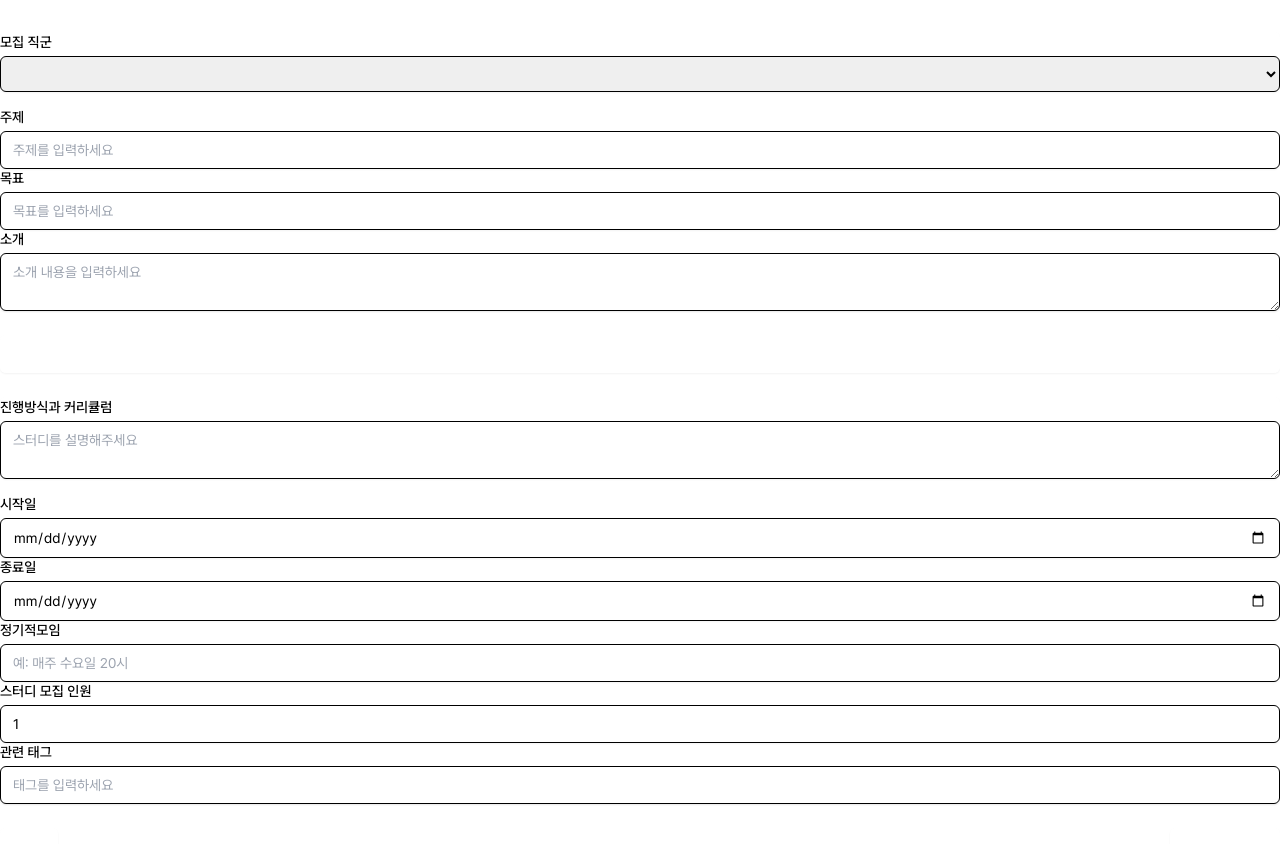
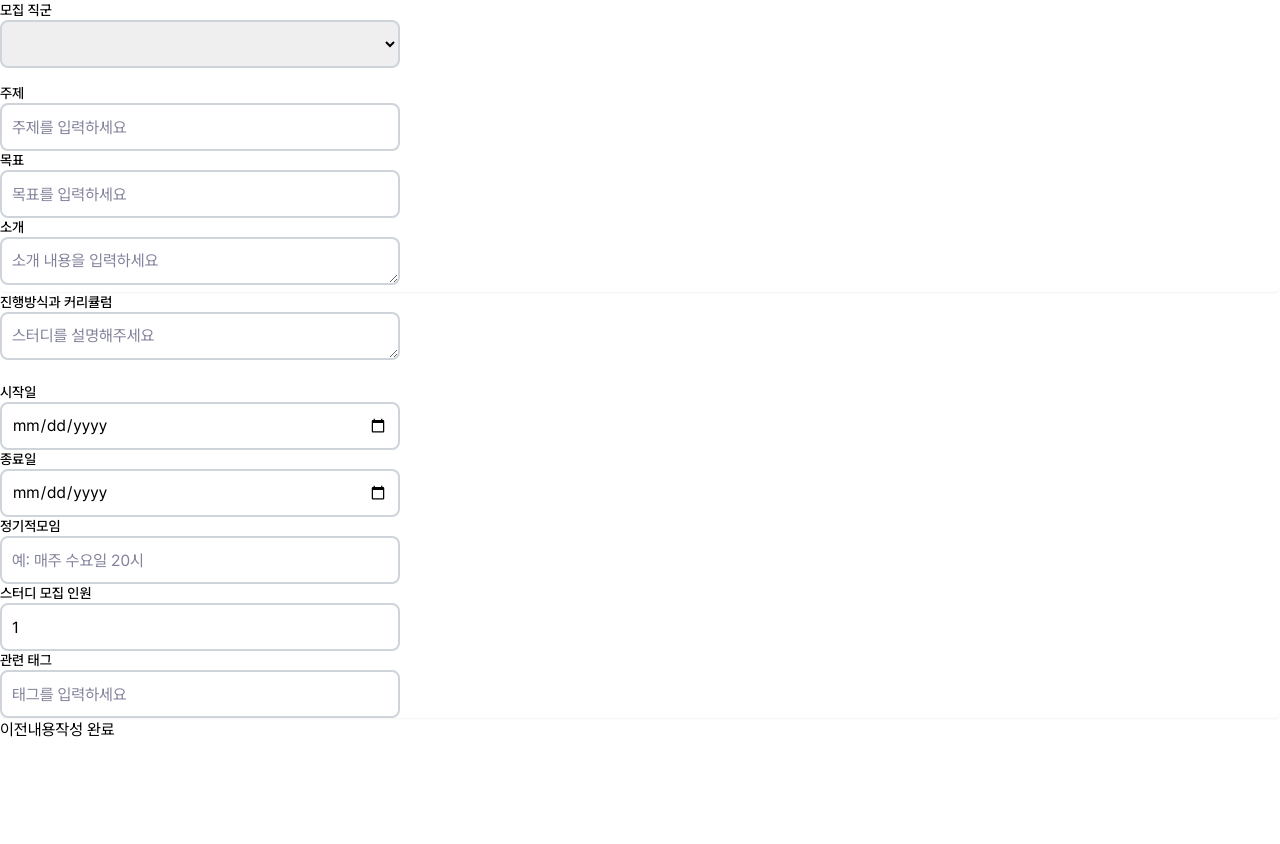
Before and after one commit to yoo-nji/Uandmy_Frontend, a Next.js app: page /createstudy in a window 1280 px wide. Shown: the top 844 px of the page. After the commit the page ends 800 px from the top, so only its background shows below. Built offline with nearby package versions, Linux system fonts and the light colour scheme.

Commit message:
[🎨style]: createstudy 페이지 스타일링 수정

```diff
--- a/src/app/createstudy/page.tsx
+++ b/src/app/createstudy/page.tsx
@@ -1,60 +1,46 @@
+'use client';
+
+import { Input } from '@/components/common/Input';
+
 const CreateStudyPage = () => {
   return (
     <div>
-      <form className="mt-8 space-y-6">
-        <>
+      <form>
         <div className="rounded-md shadow-sm -space-y-px">
           <div className="mb-4">
             <label className="block text-sm font-medium text-gray-700">
               모집 직군
             </label>
-              <select className="mt-1 block w-full px-3 py-2 border border-gray-300 rounded-md shadow-sm focus:outline-none focus:ring-indigo-500 focus:border-indigo-500 sm:text-sm">
+            <select className="w-[25rem] h-[3rem] border-solid border-2 border-[#CED4DA] rounded-lg placeholder-[#82829B] p-[0.625rem]">
               <option></option>
             </select>
           </div>
 
-            <div className="mb-4">
+          <div>
             <label className="block text-sm font-medium text-gray-700">
               주제
             </label>
-              <input
-                type="text"
-                placeholder="주제를 입력하세요"
-                maxLength={20}
-                className="mt-1 block w-full px-3 py-2 border border-gray-300 rounded-md shadow-sm focus:outline-none focus:ring-indigo-500 focus:border-indigo-500 sm:text-sm"
-              />
+            <Input type="text" placeholder="주제를 입력하세요" maxLength={20} />
           </div>
 
-            <div className="mb-4">
+          <div>
             <label className="block text-sm font-medium text-gray-700">
               목표
             </label>
-              <input
-                type="text"
-                placeholder="목표를 입력하세요"
-                maxLength={20}
-                className="mt-1 block w-full px-3 py-2 border border-gray-300 rounded-md shadow-sm focus:outline-none focus:ring-indigo-500 focus:border-indigo-500 sm:text-sm"
-              />
+            <Input type="text" placeholder="목표를 입력하세요" maxLength={20} />
           </div>
 
-            <div className="mb-4">
+          <div>
             <label className="block text-sm font-medium text-gray-700">
               소개
             </label>
             <textarea
+              className="w-[25rem] h-[3rem] border-solid border-2 border-[#CED4DA] rounded-lg placeholder-[#82829B] p-[0.625rem]"
               placeholder="소개 내용을 입력하세요"
               maxLength={200}
-                className="mt-1 block w-full px-3 py-2 border border-gray-300 rounded-md shadow-sm focus:outline-none focus:ring-indigo-500 focus:border-indigo-500 sm:text-sm"
             />
           </div>
         </div>
-          <button
-            type="button"
-            className="w-full flex justify-center py-2 px-4 border border-transparent rounded-md shadow-sm text-sm font-medium text-white bg-indigo-600 hover:bg-indigo-700 focus:outline-none focus:ring-2 focus:ring-offset-2 focus:ring-indigo-500">
-            다음
-          </button>
-        </>
-        <>
         <div className="rounded-md shadow-sm -space-y-px">
           <div className="mb-4">
             <label className="block text-sm font-medium text-gray-700">
@@ -63,78 +49,50 @@ const CreateStudyPage = () => {
             <textarea
               placeholder="스터디를 설명해주세요"
               maxLength={500}
-                className="mt-1 block w-full px-3 py-2 border border-gray-300 rounded-md shadow-sm focus:outline-none focus:ring-indigo-500 focus:border-indigo-500 sm:text-sm"
+              className="w-[25rem] h-[3rem] border-solid border-2 border-[#CED4DA] rounded-lg placeholder-[#82829B] p-[0.625rem]"
             />
           </div>
 
-            <div className="mb-4">
+          <div>
             <label className="block text-sm font-medium text-gray-700">
               시작일
             </label>
-              <input
-                type="date"
-                className="mt-1 block w-full px-3 py-2 border border-gray-300 rounded-md shadow-sm focus:outline-none focus:ring-indigo-500 focus:border-indigo-500 sm:text-sm"
-              />
+            <Input type="date" />
           </div>
 
-            <div className="mb-4">
+          <div>
             <label className="block text-sm font-medium text-gray-700">
               종료일
             </label>
-              <input
-                type="date"
-                className="mt-1 block w-full px-3 py-2 border border-gray-300 rounded-md shadow-sm focus:outline-none focus:ring-indigo-500 focus:border-indigo-500 sm:text-sm"
-              />
+            <Input type="date" />
           </div>
 
-            <div className="mb-4">
+          <div>
             <label className="block text-sm font-medium text-gray-700">
               정기적모임
             </label>
-              <input
-                type="text"
-                placeholder="예: 매주 수요일 20시"
-                className="mt-1 block w-full px-3 py-2 border border-gray-300 rounded-md shadow-sm focus:outline-none focus:ring-indigo-500 focus:border-indigo-500 sm:text-sm"
-              />
+            <Input type="text" placeholder="예: 매주 수요일 20시" />
           </div>
 
-            <div className="mb-4">
+          <div>
             <label className="block text-sm font-medium text-gray-700">
               스터디 모집 인원
             </label>
-              <input
-                type="number"
-                min={1}
-                defaultValue={1}
-                className="mt-1 block w-full px-3 py-2 border border-gray-300 rounded-md shadow-sm focus:outline-none focus:ring-indigo-500 focus:border-indigo-500 sm:text-sm"
-              />
+            <Input type="number" defaultValue={1} />
           </div>
 
-            <div className="mb-4">
+          <div>
             <label className="block text-sm font-medium text-gray-700">
               관련 태그
             </label>
-              <input
-                type="text"
-                placeholder="태그를 입력하세요"
-                className="mt-1 block w-full px-3 py-2 border border-gray-300 rounded-md shadow-sm focus:outline-none focus:ring-indigo-500 focus:border-indigo-500 sm:text-sm"
-              />
+            <Input type="text" placeholder="태그를 입력하세요" />
           </div>
         </div>
 
-          <div className="flex justify-between">
-            <button
-              type="button"
-              className="flex justify-center py-2 px-4 border border-transparent rounded-md shadow-sm text-sm font-medium text-white bg-gray-600 hover:bg-gray-700 focus:outline-none focus:ring-2 focus:ring-offset-2 focus:ring-gray-500">
-              이전
-            </button>
-            <button
-              type="submit"
-              className="flex justify-center py-2 px-4 border border-transparent rounded-md shadow-sm text-sm font-medium text-white bg-indigo-600 hover:bg-indigo-700 focus:outline-none focus:ring-2 focus:ring-offset-2 focus:ring-indigo-500">
-              내용작성 완료
-            </button>
+        <div>
+          <button type="button">이전</button>
+          <button type="submit">내용작성 완료</button>
         </div>
-        </>
       </form>
     </div>
   );
```
Lines whose indentation alone changed are shown as unchanged.
